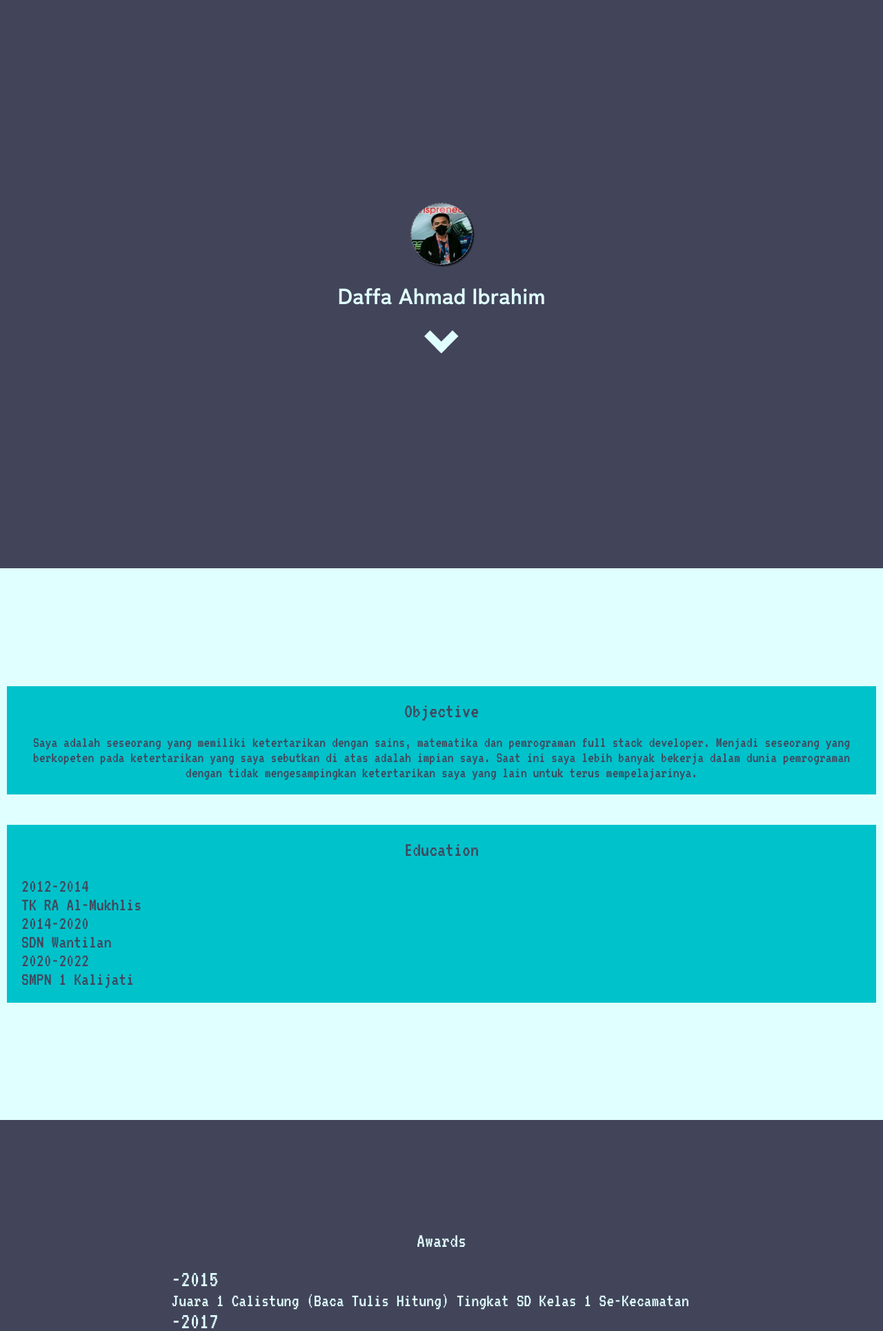
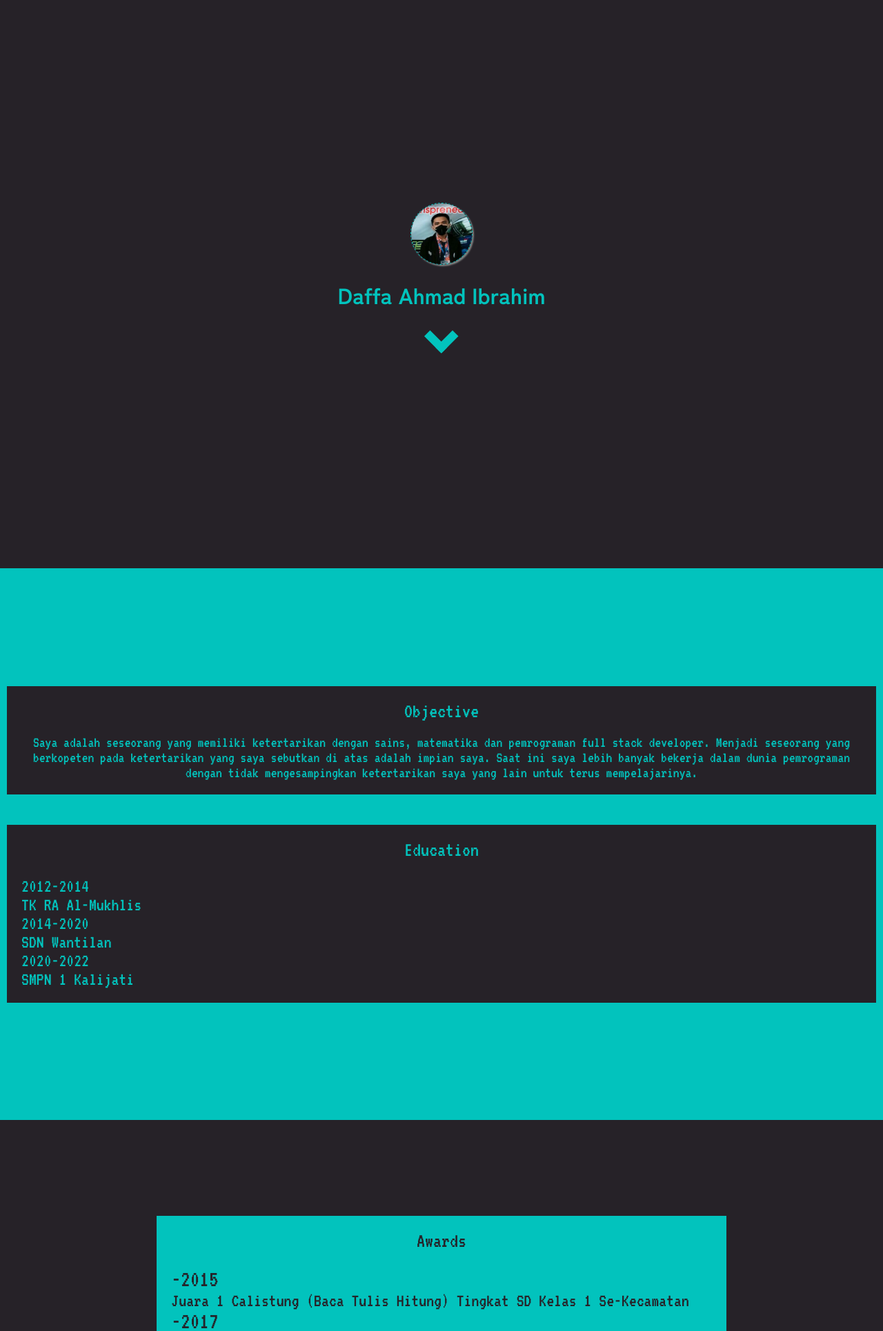
Before and after one commit to Daffabot/Daffabot.github.io, a PHP site: page / in a window 1280 px wide. Shown: the top 1930 px of the page at 69% size. Run offline with PHP 8.4, Linux system fonts and the light colour scheme; some libraries are stand-ins or nearby versions.

Commit message:
Chromatic index.css

```diff
--- a/css/index.css
+++ b/css/index.css
@@ -76,7 +18,7 @@
     body {
       font-family: 'Zen Kaku Gothic New', sans-serif;
       font-size: 16px;
-      background: #42455a;
+      background: #262228;
     }
 
 .chevron::before {
@@ -93,7 +35,7 @@
 }
 .chevron.bottom:before {
 	transform: rotate(135deg);
-	border-color: #e0ffff;
+	border-color: #02c3bd;
 }
 
 		.Psatu {
@@ -102,8 +44,8 @@
 		}
 		.Profil {
 			border-radius: 50%;
-			box-shadow: 2px 2px 2px rgba(0,0,0,0.8);
-			border: 1px dashed grey;
+			box-shadow: 2px 2px 2px gray;
+			border: 1px dashed #02c3bd;
 		}
 		.Fsatu {
 			margin-left: 2%;
@@ -159,21 +101,21 @@
   flex-direction: column;
 }
 #satu {
-  color: #e0ffff;
+  color: #02c3bd;
   flex-direction: column;
   }
 #dua {
-  color: #42455a;
-  background: #e0ffff;
+  color: #02c3bd;
+  background: #02c3bd;
   flex-direction: column;
 }
 #tiga {
-  color: #e0ffff;
+  color: #262228;
   flex-direction: column;
 }
 #empat {
-  color: #42455a;
-  background: #e0ffff;
+  color: #02c3bd;
+  background: #02c3bd;
   flex-direction: column;
 }
 section .container{
@@ -195,7 +137,15 @@
 section .text-container .text-box{
   margin: 10 0;
   padding: 21;
-  background: #00c2cb;
+  background: #262228;
+flex-direction: column;
+  width: 100%;
+	color: #02c3bd;
+}
+section .text-container .text-box2{
+  margin: 10 0;
+  padding: 21;
+  background: #02c3bd;
 flex-direction: column;
   width: 100%;
 }
```
Also changed, not shown: other parts of css/index.css (+7 -63 lines).
